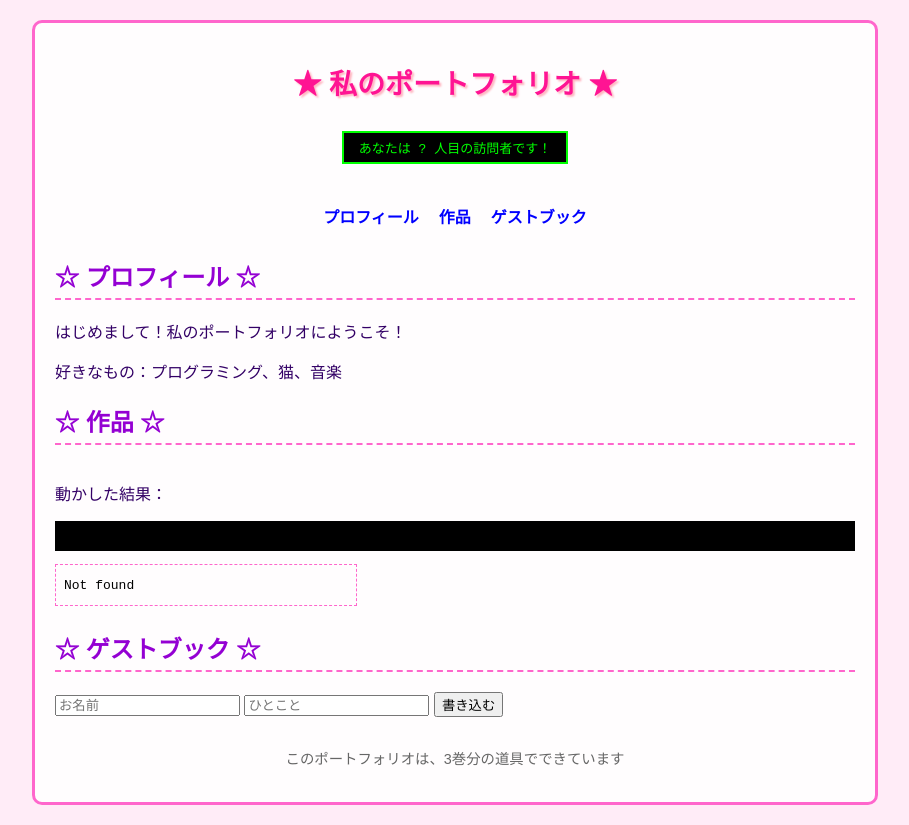
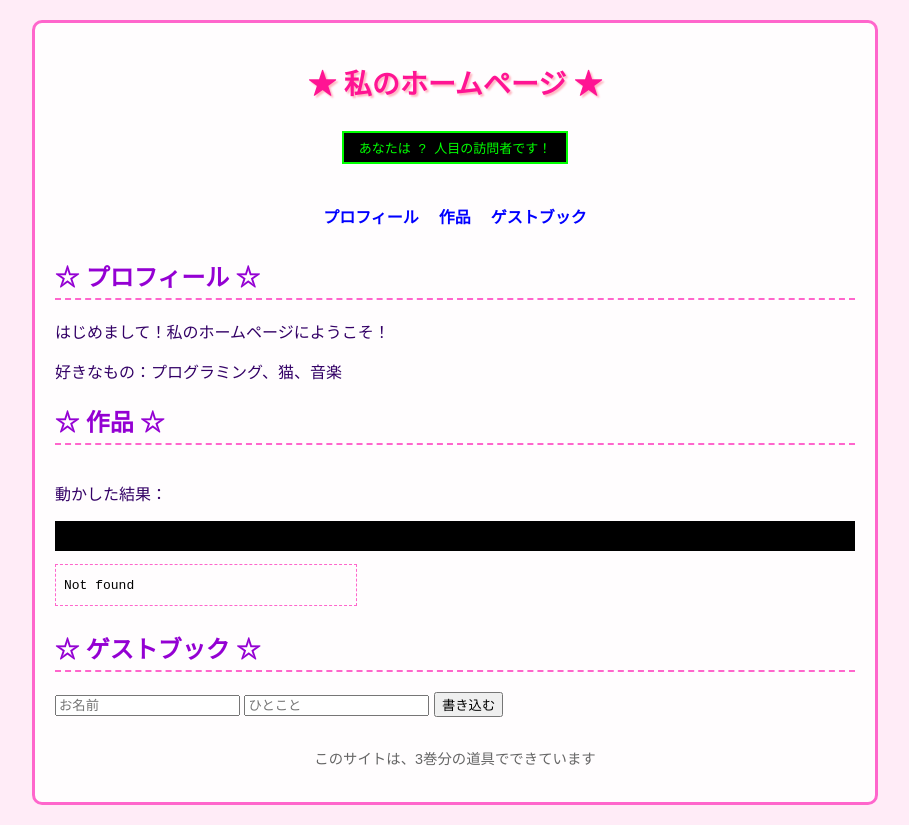
Before and after one commit to mae616/techbook_04_origin_code, a plain HTML site: page appendix-a/site/index.html in a window 1280 px wide. Shown: the whole page, without its empty margins (185-1094 px from the left). Drawn offline with Linux system fonts and the light colour scheme; no server answers.

Commit message:
付録Aの題とページのタイトルから「ポートフォリオ」をなくし、メモリのコメントを分かる言葉にする（本にそろえる）
- README・appendix-a/site/index.html：「別のオリジンとつながるサイト」「私のホームページ」に
- chapter3/api/step1〜5.js・appendix-a/api/server.js：「メモリに置くだけ」を「ファイルには保存しない。サーバーを止めると消える」に

Co-Authored-By: Claude Opus 5.5 <noreply@anthropic.com>

```diff
--- a/appendix-a/api/server.js
+++ b/appendix-a/api/server.js
@@ -2,7 +2,7 @@ const http = require('node:http');
 const fs = require('node:fs');
 const path = require('node:path');
 
-// データはメモリに置くだけ（止めると消える）
+// データはファイルには保存しない（サーバーを止めると消える）
 let visits = 0;
 // codeは、プレビューの砂場で動かすコード
 const works = [
--- a/appendix-a/site/index.html
+++ b/appendix-a/site/index.html
@@ -5,7 +5,7 @@
     <!-- CSP：同じオリジンのスクリプトだけ動かす -->
     <meta http-equiv="Content-Security-Policy"
           content="script-src 'self'" />
-    <title>私のポートフォリオへようこそ！</title>
+    <title>私のホームページへようこそ！</title>
     <link rel="stylesheet" href="style.css" />
     <!-- defer：HTMLを読み終えてから動かす -->
     <script src="main.js" defer></script>
@@ -13,7 +13,7 @@
   <body>
     <div class="container">
       <header>
-        <h1>★ 私のポートフォリオ ★</h1>
+        <h1>★ 私のホームページ ★</h1>
         <div class="counter">
           あなたは <span id="visitorCount">?</span> 人目の訪問者です！
         </div>
@@ -30,7 +30,7 @@
       <main>
         <section id="profile">
           <h2>☆ プロフィール ☆</h2>
-          <p>はじめまして！私のポートフォリオにようこそ！</p>
+          <p>はじめまして！私のホームページにようこそ！</p>
           <p>好きなもの：プログラミング、猫、音楽</p>
         </section>
 
@@ -57,7 +57,7 @@
       </main>
 
       <footer>
-        <p>このポートフォリオは、3巻分の道具でできています</p>
+        <p>このサイトは、3巻分の道具でできています</p>
       </footer>
     </div>
   </body>
--- a/chapter3/api/step1.js
+++ b/chapter3/api/step1.js
@@ -1,6 +1,6 @@
 const http = require('node:http');
 
-// 投稿の一覧（メモリに置くだけ）
+// 投稿の一覧（ファイルには保存しない。サーバーを止めると消える）
 const posts = [
   { id: 1, title: 'はじめての投稿' },
   { id: 2, title: 'CORSを試しています' },
--- a/chapter3/api/step2.js
+++ b/chapter3/api/step2.js
@@ -1,6 +1,6 @@
 const http = require('node:http');
 
-// 投稿の一覧（メモリに置くだけ）
+// 投稿の一覧（ファイルには保存しない。サーバーを止めると消える）
 const posts = [
   { id: 1, title: 'はじめての投稿' },
   { id: 2, title: 'CORSを試しています' },
--- a/chapter3/api/step3.js
+++ b/chapter3/api/step3.js
@@ -1,6 +1,6 @@
 const http = require('node:http');
 
-// 投稿の一覧（メモリに置くだけ）
+// 投稿の一覧（ファイルには保存しない。サーバーを止めると消える）
 const posts = [
   { id: 1, title: 'はじめての投稿' },
   { id: 2, title: 'CORSを試しています' },
--- a/chapter3/api/step4.js
+++ b/chapter3/api/step4.js
@@ -1,6 +1,6 @@
 const http = require('node:http');
 
-// 投稿の一覧（メモリに置くだけ）
+// 投稿の一覧（ファイルには保存しない。サーバーを止めると消える）
 const posts = [
   { id: 1, title: 'はじめての投稿' },
   { id: 2, title: 'CORSを試しています' },
--- a/chapter3/api/step5.js
+++ b/chapter3/api/step5.js
@@ -1,6 +1,6 @@
 const http = require('node:http');
 
-// 投稿の一覧（メモリに置くだけ）
+// 投稿の一覧（ファイルには保存しない。サーバーを止めると消える）
 const posts = [
   { id: 1, title: 'はじめての投稿' },
   { id: 2, title: 'CORSを試しています' },
```
Also changed, not shown: 1 other file.
